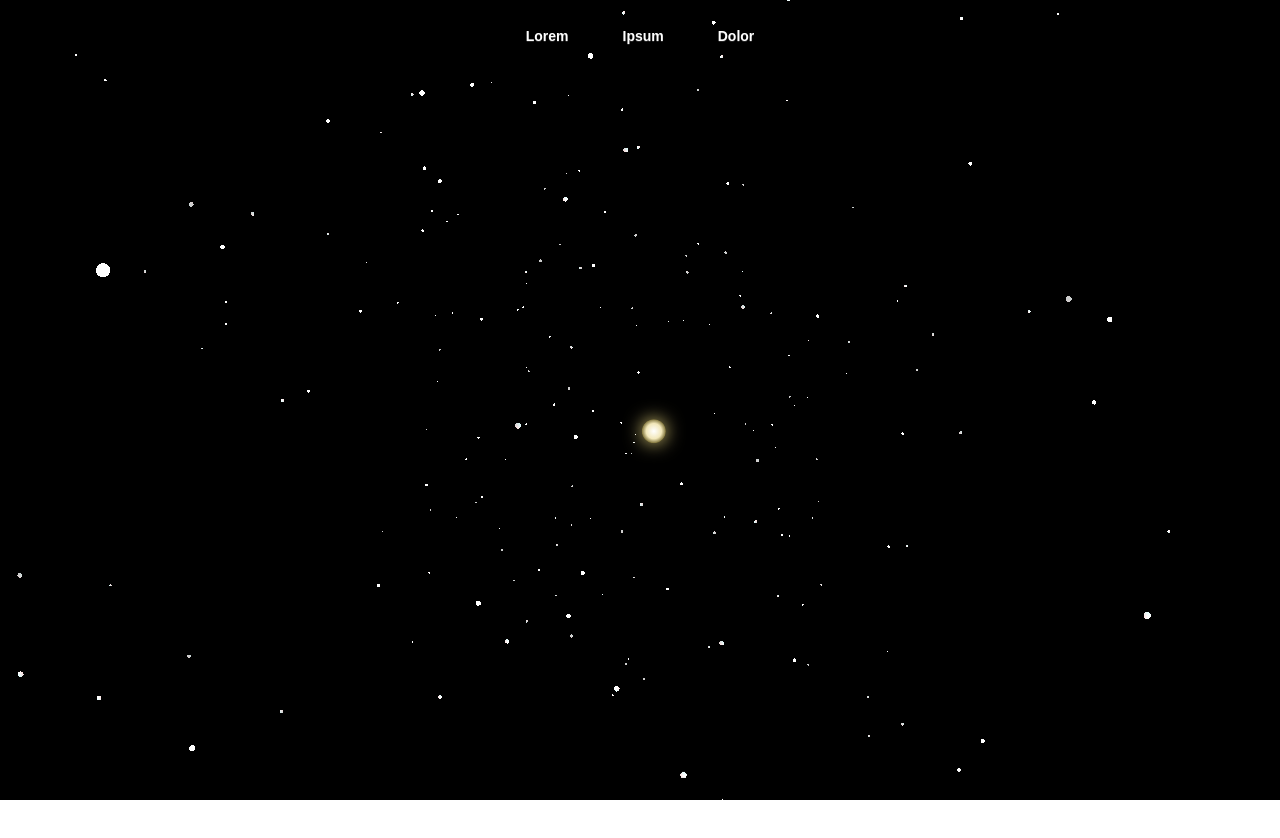
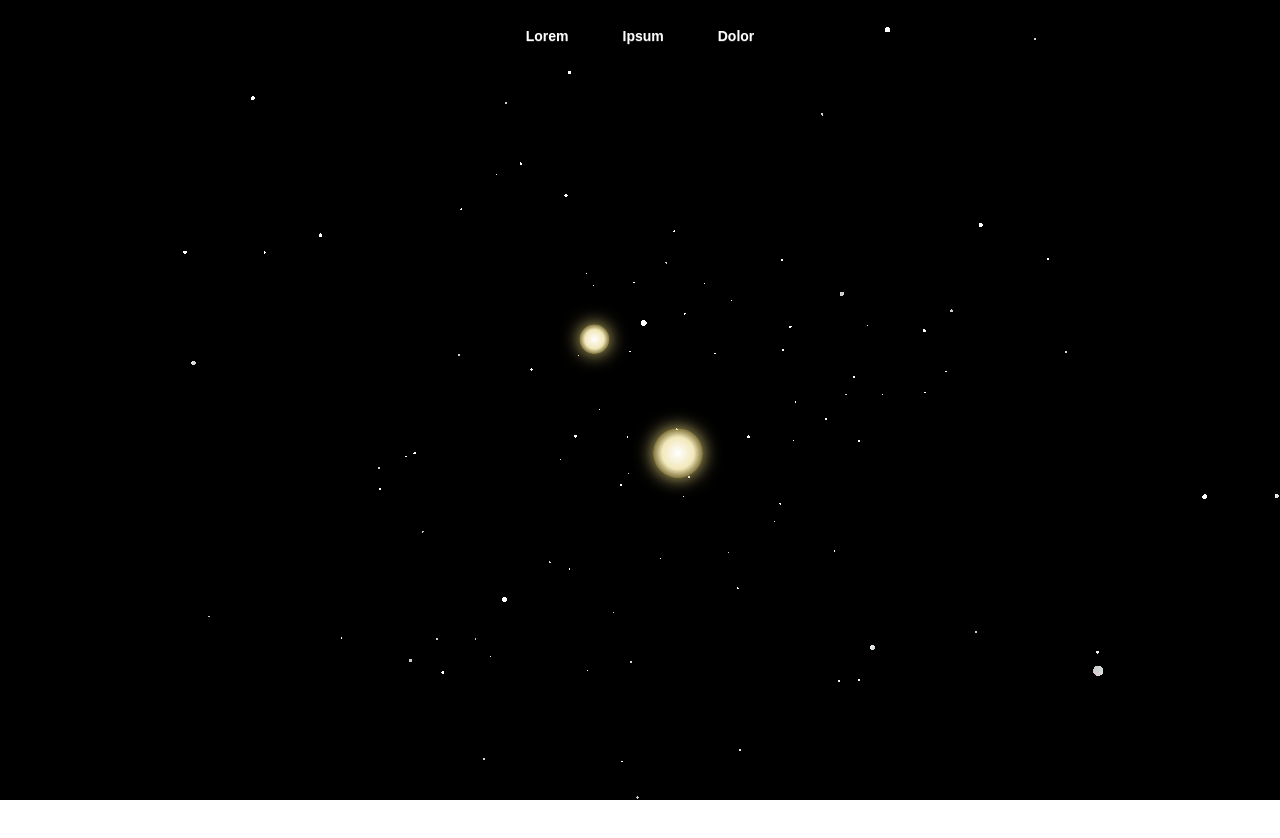
Before and after one commit to vSpaike/portfolio, a React (Vite) app in the folder front/: page / in a window 1280 px wide. Shown: the top 838 px of the page. Built offline with nearby package versions, Linux system fonts and the light colour scheme.

Commit message:
fix components & can add multiple stars

```diff
--- a/front/src/components/Particles.tsx
+++ b/front/src/components/Particules.tsx
@@ -1,7 +1,14 @@
 import React, { useEffect, useRef } from 'react';
-import { Renderer, Camera, Geometry, Program, Mesh, Vec3 } from 'ogl';
+import { Renderer, Camera, Geometry, Program, Mesh } from 'ogl';
+import Star from './Star';
 
-// import './Particles.css';
+interface StarConfig {
+  position: [number, number, number];
+  size?: number;
+  title?: string;
+  onClick?: () => void;
+  background?: string;
+}
 
 interface ParticlesProps {
   particleCount?: number;
@@ -16,11 +23,7 @@ interface ParticlesProps {
   cameraDistance?: number;
   disableRotation?: boolean;
   pixelRatio?: number;
-  enableSpecialStar?: boolean;
-  specialStarPosition?: [number, number, number];
-  specialStarSize?: number;
-  onSpecialStarClick?: () => void;
-  specialStarTitle?: string;
+  stars?: StarConfig[];
   className?: string;
 }
 
@@ -104,31 +107,26 @@ const fragment = /* glsl */ `
     }
   }
 `;
-
 const Particles: React.FC<ParticlesProps> = ({
   particleCount = 200,
   particleSpread = 10,
   speed = 0.1,
   particleColors,
-  moveParticlesOnHover = false,
+  moveParticlesOnHover = true,
   particleHoverFactor = 1,
   alphaParticles = false,
   particleBaseSize = 100,
   sizeRandomness = 1,
   cameraDistance = 20,
-  disableRotation = false,
+  disableRotation = true,
   pixelRatio = 1,
-  enableSpecialStar = false,
-  specialStarPosition = [0.25, -0.35, 0],
-  specialStarSize = 22,
-  onSpecialStarClick,
-  specialStarTitle,
+  stars = [],
   className
 }) => {
   const containerRef = useRef<HTMLDivElement>(null);
-  const specialStarRef = useRef<HTMLButtonElement>(null);
+  const cameraRef = useRef<Camera | null>(null);
+  const particlesMeshRef = useRef<Mesh | null>(null);
   const mouseRef = useRef<{ x: number; y: number }>({ x: 0, y: 0 });
-  const [specialStarX, specialStarY, specialStarZ] = specialStarPosition;
 
   useEffect(() => {
     const container = containerRef.current;
@@ -145,6 +143,7 @@ const Particles: React.FC<ParticlesProps> = ({
 
     const camera = new Camera(gl, { fov: 15 });
     camera.position.set(0, 0, cameraDistance);
+    cameraRef.current = camera;
 
     const resize = () => {
       const width = container.clientWidth;
@@ -208,40 +207,7 @@ const Particles: React.FC<ParticlesProps> = ({
     });
 
     const particles = new Mesh(gl, { mode: gl.POINTS, geometry, program });
-    const specialStarLocal = new Vec3(specialStarX, specialStarY, specialStarZ);
-    const specialStarWorld = new Vec3();
-    const specialStarClip = new Vec3();
-
-    const updateSpecialStarPosition = () => {
-      const specialStar = specialStarRef.current;
-      if (!enableSpecialStar || !specialStar) {
-        return;
-      }
-
-      specialStarWorld.copy(specialStarLocal).applyMatrix4(particles.worldMatrix);
-      specialStarClip.copy(specialStarWorld).applyMatrix4(camera.viewMatrix).applyMatrix4(camera.projectionMatrix);
-
-      const isOutOfView =
-        specialStarClip.x < -1 ||
-        specialStarClip.x > 1 ||
-        specialStarClip.y < -1 ||
-        specialStarClip.y > 1 ||
-        specialStarClip.z < -1 ||
-        specialStarClip.z > 1;
-
-      if (isOutOfView) {
-        specialStar.style.opacity = '0';
-        specialStar.style.pointerEvents = 'none';
-        return;
-      }
-
-      const x = ((specialStarClip.x + 1) * 0.5) * container.clientWidth;
-      const y = ((1 - specialStarClip.y) * 0.5) * container.clientHeight;
-
-      specialStar.style.opacity = '1';
-      specialStar.style.pointerEvents = 'auto';
-      specialStar.style.transform = `translate(${x}px, ${y}px) translate(-50%, -50%)`;
-    };
+    particlesMeshRef.current = particles;
 
     let animationFrameId: number;
     let lastTime = performance.now();
@@ -268,10 +234,6 @@ const Particles: React.FC<ParticlesProps> = ({
         particles.rotation.y = Math.cos(elapsed * 0.0005) * 0.15;
         particles.rotation.z += 0.01 * speed;
       }
-
-      camera.updateMatrixWorld();
-      particles.updateMatrixWorld();
-      updateSpecialStarPosition();
 
       renderer.render({ scene: particles, camera });
     };
@@ -301,40 +263,23 @@ const Particles: React.FC<ParticlesProps> = ({
     cameraDistance,
     disableRotation,
     pixelRatio
-    ,
-    enableSpecialStar,
-    specialStarX,
-    specialStarY,
-    specialStarZ
   ]);
 
   return (
-    <div ref={containerRef} className={`particles-container ${className ?? ''}`}>
-      {enableSpecialStar ? (
-        <button
-          ref={specialStarRef}
-          type="button"
-          aria-label={specialStarTitle || "Etoile interactive"}
-          title={specialStarTitle || "Etoile interactive"}
-          onClick={onSpecialStarClick}
-          style={{
-            position: 'absolute',
-            top: 0,
-            left: 0,
-            width: `${specialStarSize}px`,
-            height: `${specialStarSize}px`,
-            borderRadius: '9999px',
-            border: 'none',
-            background: 'radial-gradient(circle, rgba(255,255,255,1) 0%, rgba(255,244,196,0.95) 45%, rgba(255,232,120,0.5) 70%, rgba(255,232,120,0) 100%)',
-            boxShadow: '0 0 18px rgba(255, 236, 140, 0.85)',
-            cursor: 'pointer',
-            zIndex: 2,
-            transform: 'translate(-9999px, -9999px)',
-            opacity: 0,
-            transition: 'opacity 160ms ease'
-          }}
+    <div ref={containerRef} className={`particles-container ${className}`}>
+      {stars.map((star, index) => (
+        <Star
+          key={index}
+          position={star.position}
+          size={star.size}
+          title={star.title}
+          onClick={star.onClick}
+          particlesMeshRef={particlesMeshRef}
+          cameraRef={cameraRef}
+          containerRef={containerRef}
+          background={star.background}
         />
-      ) : null}
+      ))}
     </div>
   );
 };
--- /dev/null
+++ b/front/src/components/Star.tsx
@@ -0,0 +1,111 @@
+import React, { useRef, useEffect, type RefObject } from 'react';
+import { Vec3, type Camera, type Mesh } from 'ogl';
+
+interface StarProps {
+  position: [number, number, number];
+  size?: number;
+  title?: string;
+  onClick?: () => void;
+  particlesMeshRef: RefObject<Mesh | null>;
+  cameraRef: RefObject<Camera | null>;
+  containerRef: RefObject<HTMLDivElement | null>;
+  background?: string;
+}
+
+const Star: React.FC<StarProps> = ({
+  position,
+  size = 22,
+  title = "Etoile interactive",
+  onClick,
+  particlesMeshRef,
+  cameraRef,
+  containerRef,
+  background = 'rgba(255,255,255,1) 0%, rgba(255,244,196,0.95) 45%, rgba(255,232,120,0.5) 70%, rgba(255,232,120,0) 100%'
+}) => {
+  const starRef = useRef<HTMLButtonElement>(null);
+  const [x, y, z] = position;
+  const localPosRef = useRef(new Vec3(x, y, z));
+  const worldPosRef = useRef(new Vec3());
+  const clipPosRef = useRef(new Vec3());
+
+  useEffect(() => {
+    const updatePosition = () => {
+      const star = starRef.current;
+      const container = containerRef.current;
+      const particlesMesh = particlesMeshRef.current;
+      const camera = cameraRef.current;
+
+      if (!star || !container || !particlesMesh || !camera) {
+        return;
+      }
+
+      localPosRef.current.copy(localPosRef.current).set(x, y, z);
+      worldPosRef.current.copy(localPosRef.current).applyMatrix4(particlesMesh.worldMatrix);
+      clipPosRef.current.copy(worldPosRef.current).applyMatrix4(camera.viewMatrix).applyMatrix4(camera.projectionMatrix);
+
+      const isOutOfView =
+        clipPosRef.current.x < -1 ||
+        clipPosRef.current.x > 1 ||
+        clipPosRef.current.y < -1 ||
+        clipPosRef.current.y > 1 ||
+        clipPosRef.current.z < -1 ||
+        clipPosRef.current.z > 1;
+
+      if (isOutOfView) {
+        star.style.opacity = '0';
+        star.style.pointerEvents = 'none';
+        return;
+      }
+
+      const screenX = ((clipPosRef.current.x + 1) * 0.5) * container.clientWidth;
+      const screenY = ((1 - clipPosRef.current.y) * 0.5) * container.clientHeight;
+
+      star.style.opacity = '1';
+      star.style.pointerEvents = 'auto';
+      star.style.transform = `translate(${screenX}px, ${screenY}px) translate(-50%, -50%)`;
+    };
+
+    // Call once initially
+    updatePosition();
+
+    // Set up RAF for continuous updates
+    let animationFrameId: number;
+    const update = () => {
+      updatePosition();
+      animationFrameId = requestAnimationFrame(update);
+    };
+    animationFrameId = requestAnimationFrame(update);
+
+    return () => {
+      cancelAnimationFrame(animationFrameId);
+    };
+  }, [x, y, z, containerRef, particlesMeshRef, cameraRef]);
+
+  return (
+    <button
+      ref={starRef}
+      type="button"
+      aria-label={title}
+      title={title}
+      onClick={onClick}
+      style={{
+        position: 'absolute',
+        top: 0,
+        left: 0,
+        width: `${size}px`,
+        height: `${size}px`,
+        borderRadius: '9999px',
+        border: 'none',
+        background: `radial-gradient(circle, ${background})`,
+        boxShadow: '0 0 18px rgba(255, 236, 140, 0.85)',
+        cursor: 'pointer',
+        zIndex: 2,
+        transform: 'translate(-9999px, -9999px)',
+        opacity: 0,
+        transition: 'opacity 160ms ease'
+      }}
+    />
+  );
+};
+
+export default Star;
--- a/front/src/pages/Accueil.tsx
+++ b/front/src/pages/Accueil.tsx
@@ -1,32 +1,24 @@
-import Particles from '../components/Particles';
+import Particles from '../components/Particules';
 import NavBar from '../components/NavBar';
 
 function Background() {
-  const specialStarPosition: [number, number, number] = [0.2, -0.45, 0.1];
-
-  const handleSpecialStarClick = () => {
-    window.open("/about", "_blank");
-  };
-
   return (
     <div className="fixed inset-0 z-0 bg-black">
     <Particles
-      particleCount={300}
-      particleSpread={10}
-      speed={0.08}
-      particleColors={["#ffffff"]}
-      moveParticlesOnHover
-      particleHoverFactor={1.2}
-      alphaParticles={false}
-      particleBaseSize={130}
-      sizeRandomness={0.9}
-      cameraDistance={44}
-      disableRotation
-      enableSpecialStar={true}
-      specialStarPosition={specialStarPosition}
-      specialStarSize={24}
-      onSpecialStarClick={handleSpecialStarClick}
-      specialStarTitle="About Me"
+      stars={[
+        {
+        position: [0.25, -0.35, 0],
+        size: 50,
+        title: "Mon étoile 1",
+        onClick: () => console.log("Étoile 1 cliquée")
+        },
+        {
+          position: [-0.3, 0.4, 0],
+          size: 30,
+          title: "Mon étoile 2",
+          onClick: () => console.log("Étoile 2 cliquée")
+        }
+      ]}
     />
   </div>
   )
```
